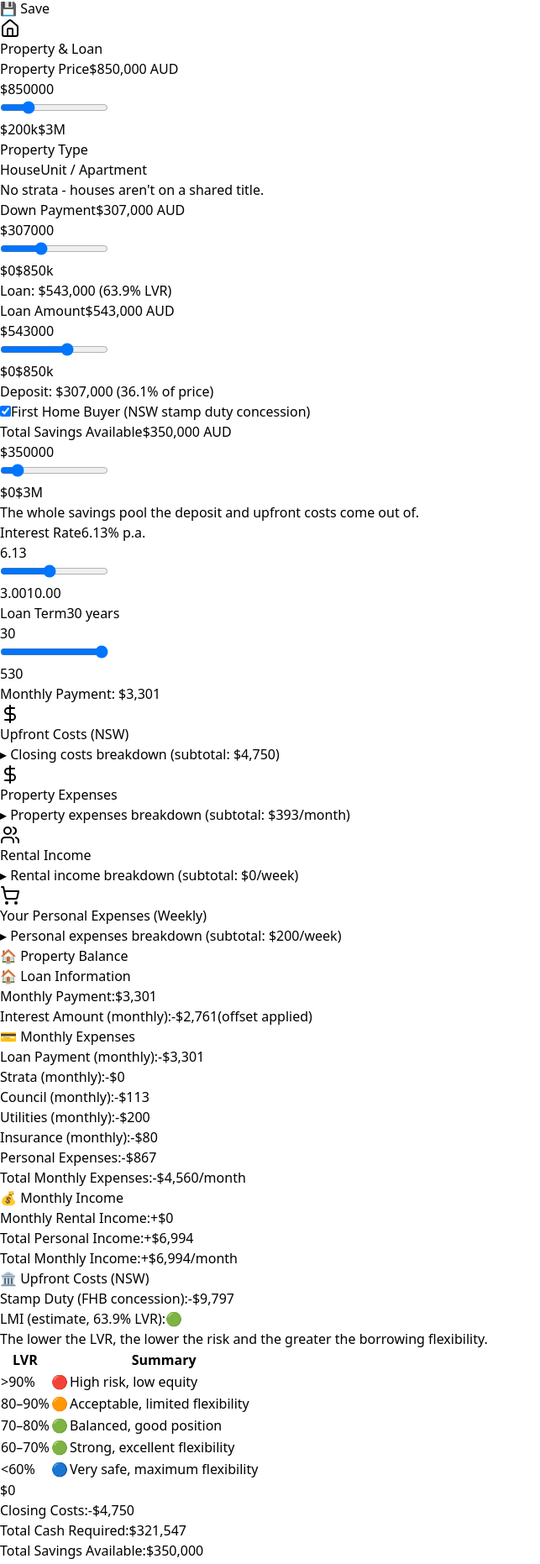
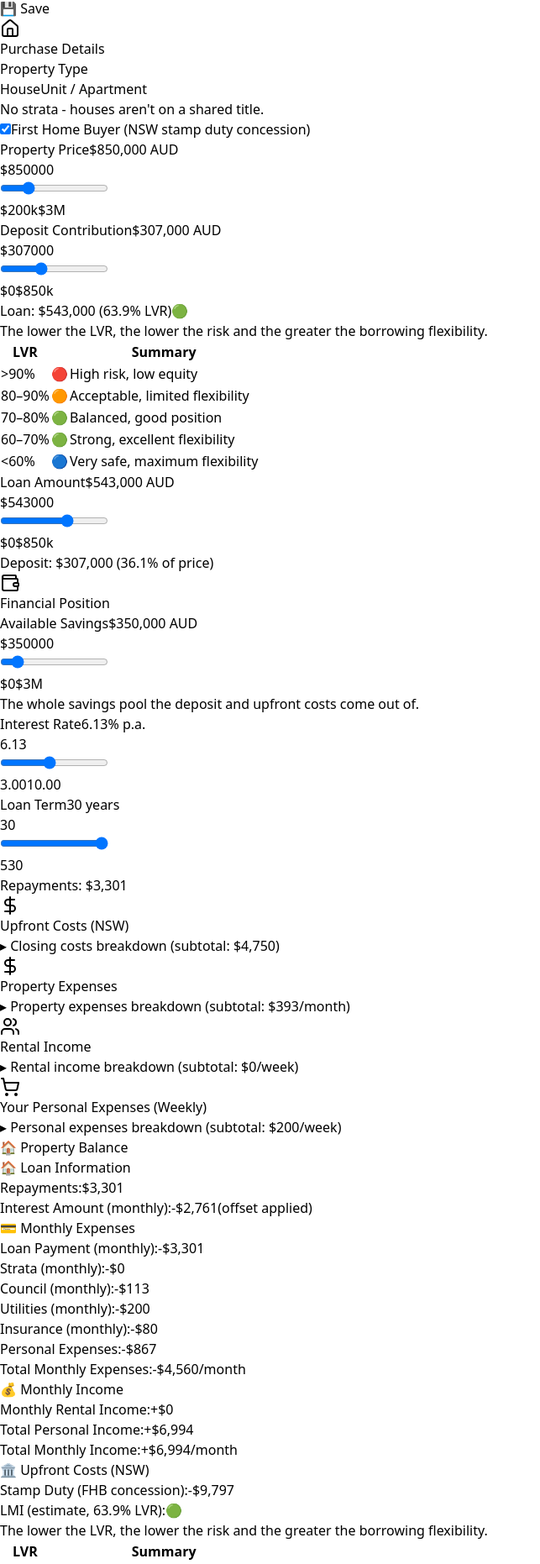
Before and after one commit to CModernel/property-calculator, a React (Vite) app: page / in a window 1280 px wide. Shown: the part 134-1996 px from the top of the page at 84% size, without its empty margins (0-643 px from the left). Built offline with nearby package versions, Linux system fonts and the light colour scheme.

Commit message:
PCALC-27: Add LVR badge to Deposit Contribution and fix tooltip clipping

```diff
--- a/src/App.jsx
+++ b/src/App.jsx
@@ -1,5 +1,5 @@
 import React, { useState } from 'react';
-import { DollarSign, Home, Users, TrendingDown, Calendar, ShoppingCart, Car, RotateCcw } from 'lucide-react';
+import { DollarSign, Home, Users, TrendingDown, Calendar, ShoppingCart, Car, RotateCcw, Wallet } from 'lucide-react';
 import { formatMonthsDetailed, formatCompactMoney } from './calculations/formatting';
 import NumberSliderField from './components/NumberSliderField';
 import LvrBadge from './components/LvrBadge';
@@ -501,29 +501,14 @@ const PropertyInvestmentCalculator = () => {
         {/* LEFT PANEL - Configuration */}
         <div className="lg:col-span-2 space-y-4">
 
-          {/* Property */}
+          {/* Purchase Details */}
           <div className="bg-white rounded-lg shadow-md p-5">
             <h2 className="text-xl font-bold text-gray-700 mb-4 flex items-center gap-2">
               <Home size={24} className="text-blue-600" />
-              Property & Loan
+              Purchase Details
             </h2>
 
             <div className="space-y-4">
-              <NumberSliderField
-                label="Property Price"
-                value={propertyPrice}
-                onChange={handlePropertyPriceChange}
-                min={50000}
-                max={10000000}
-                sliderMin={200000}
-                sliderMax={3000000}
-                step={10000}
-                color="blue"
-                prefix="$"
-                suffix=" AUD"
-                formatBound={formatCompactMoney}
-              />
-
               <div>
                 <label className="block text-sm font-medium text-gray-700 mb-1">Property Type</label>
                 <div className="flex gap-2">
@@ -549,8 +534,33 @@ const PropertyInvestmentCalculator = () => {
                 )}
               </div>
 
+              <label className="flex items-center gap-2 text-sm font-medium text-gray-700">
+                <input
+                  type="checkbox"
+                  checked={isFirstHomeBuyer}
+                  onChange={(e) => setIsFirstHomeBuyer(e.target.checked)}
+                  className="h-4 w-4 rounded border-gray-300 text-blue-600 focus:ring-blue-500"
+                />
+                First Home Buyer (NSW stamp duty concession)
+              </label>
+
               <NumberSliderField
-                label="Down Payment"
+                label="Property Price"
+                value={propertyPrice}
+                onChange={handlePropertyPriceChange}
+                min={50000}
+                max={10000000}
+                sliderMin={200000}
+                sliderMax={3000000}
+                step={10000}
+                color="blue"
+                prefix="$"
+                suffix=" AUD"
+                formatBound={formatCompactMoney}
+              />
+
+              <NumberSliderField
+                label="Deposit Contribution"
                 value={downPayment}
                 onChange={handleDownPaymentChange}
                 min={0}
@@ -564,6 +574,7 @@ const PropertyInvestmentCalculator = () => {
                 formatBound={formatCompactMoney}
               >
                 Loan: ${loanAmount.toLocaleString()} ({lvr.toFixed(1)}% LVR)
+                <LvrBadge lvr={lvr} />
               </NumberSliderField>
 
               <NumberSliderField
@@ -582,19 +593,19 @@ const PropertyInvestmentCalculator = () => {
               >
                 Deposit: ${downPayment.toLocaleString()} ({(100 - lvr).toFixed(1)}% of price)
               </NumberSliderField>
-
-              <label className="flex items-center gap-2 text-sm font-medium text-gray-700">
-                <input
-                  type="checkbox"
-                  checked={isFirstHomeBuyer}
-                  onChange={(e) => setIsFirstHomeBuyer(e.target.checked)}
-                  className="h-4 w-4 rounded border-gray-300 text-blue-600 focus:ring-blue-500"
-                />
-                First Home Buyer (NSW stamp duty concession)
-              </label>
-
+            </div>
+          </div>
+
+          {/* Financial Position */}
+          <div className="bg-white rounded-lg shadow-md p-5">
+            <h2 className="text-xl font-bold text-gray-700 mb-4 flex items-center gap-2">
+              <Wallet size={24} className="text-blue-600" />
+              Financial Position
+            </h2>
+
+            <div className="space-y-4">
               <NumberSliderField
-                label="Total Savings Available"
+                label="Available Savings"
                 value={totalSavings}
                 onChange={setTotalSavings}
                 min={0}
@@ -641,7 +652,7 @@ const PropertyInvestmentCalculator = () => {
 
               <div className="mt-3 p-3 bg-blue-50 rounded-lg border border-blue-200">
                 <p className="text-sm font-semibold text-gray-700">
-                  Monthly Payment: ${Math.round(monthlyPayment).toLocaleString()}
+                  Repayments: ${Math.round(monthlyPayment).toLocaleString()}
                 </p>
               </div>
             </div>
@@ -1088,20 +1099,15 @@ const PropertyInvestmentCalculator = () => {
                           {newContribMonth} months
                         </div>
                       </div>
-                      <div>
-                        <label className="block text-xs font-medium text-gray-700 mb-1">
-                          Amount ($)
-                        </label>
-                        <input
-                          type="number"
-                          min="0"
-                          max="500000"
-                          step="1000"
-                          value={newContribAmount}
-                          onChange={(e) => setNewContribAmount(Number(e.target.value))}
-                          className="w-full px-2 py-1 border border-gray-300 rounded text-sm"
-                        />
-                      </div>
+                      <NumberSliderField
+                        label="Amount ($)"
+                        value={newContribAmount}
+                        onChange={setNewContribAmount}
+                        min={0}
+                        max={500000}
+                        prefix="$"
+                        hideSlider
+                      />
                     </div>
                     <button
                       onClick={addOffsetContribution}
@@ -1230,15 +1236,15 @@ const PropertyInvestmentCalculator = () => {
                         />
                       </div>
 
-                      <div>
-                        <label className="block font-medium text-gray-700 mb-1">Amount ($)</label>
-                        <input
-                          type="number"
-                          value={newExpAmount}
-                          onChange={(e) => setNewExpAmount(Number(e.target.value))}
-                          className="w-full p-2 border rounded"
-                        />
-                      </div>
+                      <NumberSliderField
+                        label="Amount ($)"
+                        value={newExpAmount}
+                        onChange={setNewExpAmount}
+                        min={0}
+                        max={500000}
+                        prefix="$"
+                        hideSlider
+                      />
 
                       <div className="flex gap-2">
                         <button
@@ -1347,7 +1353,7 @@ const PropertyInvestmentCalculator = () => {
                 <h3 className="font-semibold text-gray-700 mb-2">🏠 Loan Information</h3>
                 <div className="space-y-1">
                   <div className="flex justify-between">
-                    <span className="text-gray-600">Monthly Payment:</span>
+                    <span className="text-gray-600">Repayments:</span>
                     <span className="text-gray-700 font-medium">${Math.round(monthlyPayment).toLocaleString()}</span>
                   </div>
 
@@ -1462,12 +1468,12 @@ const PropertyInvestmentCalculator = () => {
                     </div>
                   )}
                   <div className="flex justify-between">
-                    <span className="text-gray-600">Total Savings Available:</span>
+                    <span className="text-gray-600">Available Savings:</span>
                     <span className="font-semibold text-gray-700">${totalSavings.toLocaleString()}</span>
                   </div>
                   <div className={`border-t pt-1 mt-1 font-bold ${getBalanceBgColor(cashRemaining)}`}>
                     <div className="flex justify-between">
-                      <span className="text-gray-700">Cash Remaining:</span>
+                      <span className="text-gray-700">Remaining Savings:</span>
                       <span className={getBalanceColor(cashRemaining)}>
                         {cashRemaining >= 0 ? '+' : '-'}${Math.abs(Math.round(cashRemaining)).toLocaleString()}
                       </span>
@@ -1498,7 +1504,7 @@ const PropertyInvestmentCalculator = () => {
                     <div className="flex justify-between">
                       <span className="text-gray-700">Net Property Monthly Balance:</span>
                       <span className={(monthlyRentalIncome - totalPropertyCost) >= 0 ? 'text-green-600' : 'text-red-600'}>
-                        {(monthlyRentalIncome - totalPropertyCost) >= 0 ? '+' : ''}${Math.round(monthlyRentalIncome - totalPropertyCost).toLocaleString()}/month
+                        {(monthlyRentalIncome - totalPropertyCost) >= 0 ? '+' : '-'}${Math.abs(Math.round(monthlyRentalIncome - totalPropertyCost)).toLocaleString()}/month
                       </span>
                     </div>
                   </div>
--- a/src/components/LvrBadge.jsx
+++ b/src/components/LvrBadge.jsx
@@ -17,7 +17,7 @@ const LvrBadge = ({ lvr }) => {
 
       <div
         role="tooltip"
-        className="invisible opacity-0 group-hover:visible group-hover:opacity-100 group-focus-within:visible group-focus-within:opacity-100 transition-opacity duration-150 absolute z-20 top-full right-0 mt-2 w-72 max-w-[90vw] rounded-lg border border-gray-200 bg-white p-3 shadow-lg text-xs"
+        className="invisible opacity-0 group-hover:visible group-hover:opacity-100 group-focus-within:visible group-focus-within:opacity-100 transition-opacity duration-150 absolute z-20 top-full left-1/2 -translate-x-1/2 mt-2 w-72 max-w-[90vw] rounded-lg border border-gray-200 bg-white p-3 shadow-lg text-xs"
       >
         <p className="text-gray-600 mb-2">
           The lower the LVR, the lower the risk and the greater the borrowing flexibility.
--- a/src/components/NumberSliderField.jsx
+++ b/src/components/NumberSliderField.jsx
@@ -29,6 +29,7 @@ const NumberSliderField = ({
   suffix = '',
   formatValue = (v) => v.toLocaleString(),
   formatBound,
+  hideSlider = false,
   children,
 }) => {
   const id = useId();
@@ -110,6 +111,8 @@ const NumberSliderField = ({
         />
       </div>
 
+      {!hideSlider && (
+        <>
           <input
             type="range"
             aria-label={`${label} slider`}
@@ -132,6 +135,8 @@ const NumberSliderField = ({
               {prefix}{showBound(safeSliderMax)}{aboveRange && '+'}
             </span>
           </div>
+        </>
+      )}
 
       {children && <p className="text-xs text-gray-500 mt-1">{children}</p>}
     </div>
```
Also changed, not shown: 1 other file (tests, documents, lock files or other folders). Lines whose indentation alone changed are shown as unchanged.
